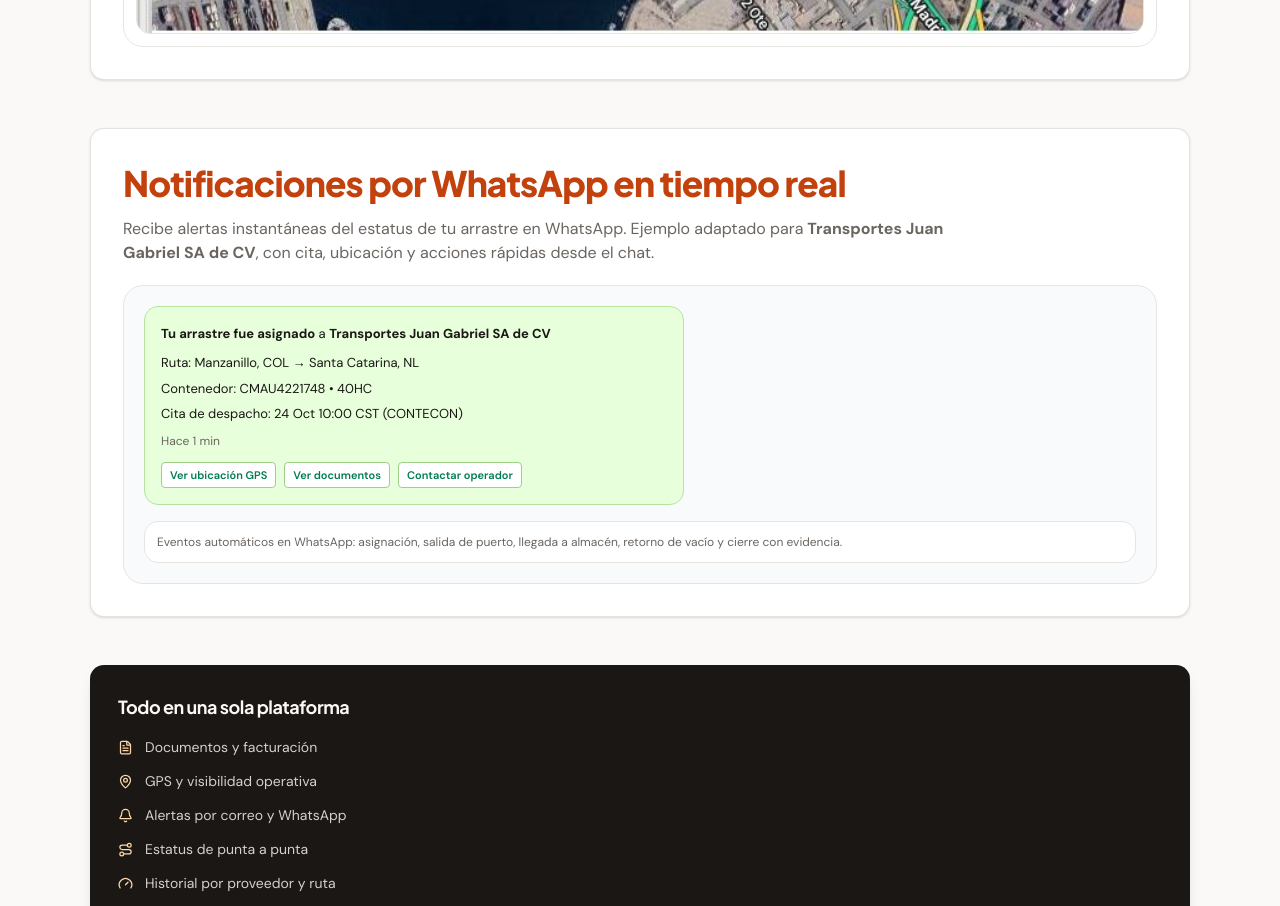
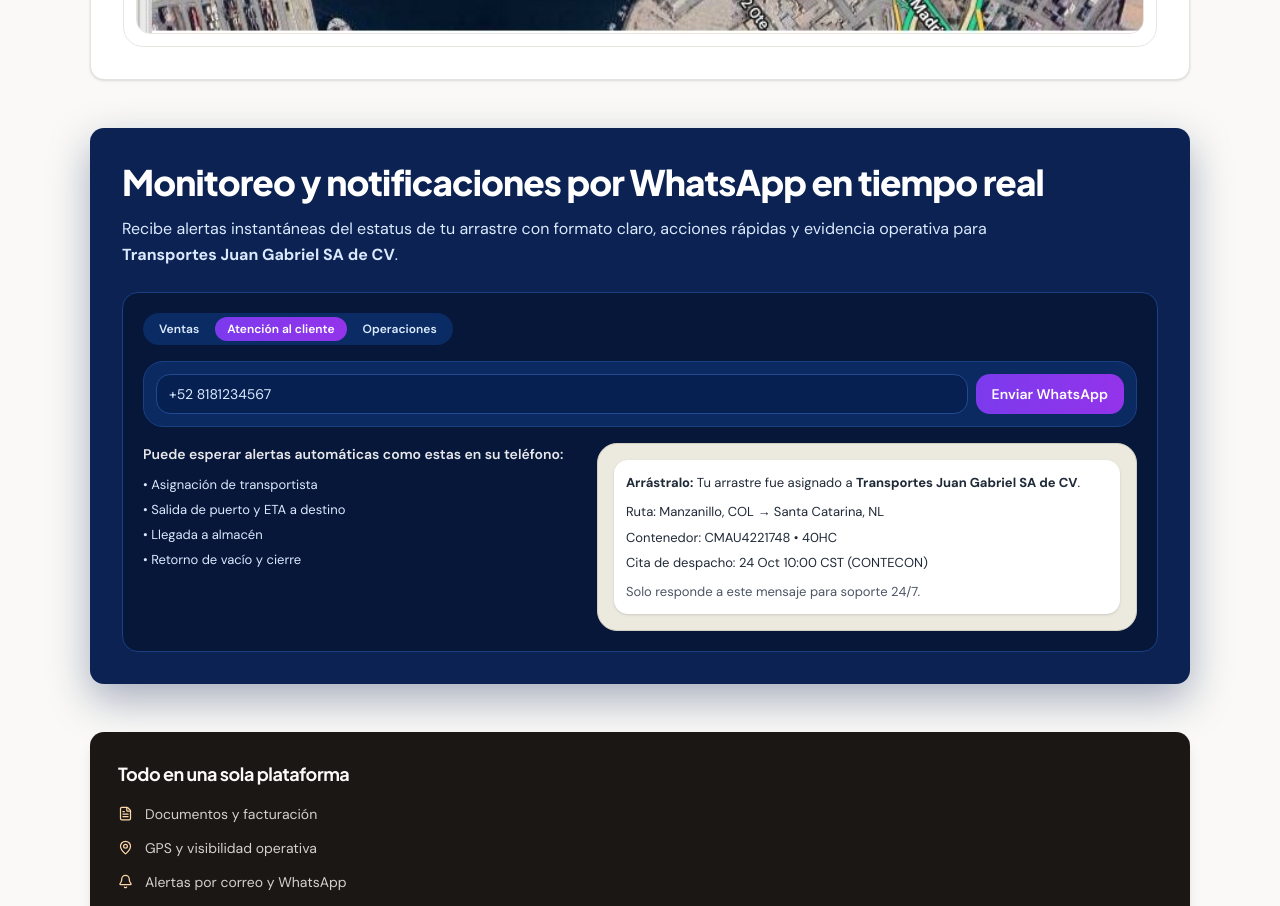
Before and after one commit to apollo-ex/arrastralo, a Next.js app: page /landing in a window 1280 px wide. Shown: the part 4200-5106 px from the top of the page. Built offline with nearby package versions, Linux system fonts and the light colour scheme.

Commit message:
Redesign WhatsApp notifications mock to match provided visual style

```diff
--- a/app/landing/page.tsx
+++ b/app/landing/page.tsx
@@ -404,42 +404,51 @@ export default function LandingPage() {
       {/* ── WhatsApp notification mock ─────────────── */}
       <section className="px-4 sm:px-6 pb-10 sm:pb-12">
         <div className="max-w-[1100px] mx-auto">
-          <Card className="overflow-hidden border-warm-300/60">
+          <Card className="overflow-hidden border-0 bg-[#0b2252] text-white shadow-[0_16px_42px_rgba(11,34,82,.35)]">
             <CardContent className="p-6 sm:p-8">
-              <h3 className="font-display text-[clamp(1.4rem,3vw,2.2rem)] font-extrabold tracking-tight text-primary leading-tight">
-                Notificaciones por WhatsApp en tiempo real
+              <h3 className="font-display text-[clamp(1.4rem,3vw,2.2rem)] font-extrabold tracking-tight text-white leading-tight">
+                Monitoreo y notificaciones por WhatsApp en tiempo real
               </h3>
-              <p className="text-sm sm:text-base text-muted-foreground mt-3 max-w-[860px]">
-                Recibe alertas instantáneas del estatus de tu arrastre en WhatsApp. Ejemplo adaptado para
-                <b> Transportes Juan Gabriel SA de CV</b>, con cita, ubicación y acciones rápidas desde el chat.
+              <p className="text-sm sm:text-base text-blue-100 mt-3 max-w-[900px] leading-relaxed">
+                Recibe alertas instantáneas del estatus de tu arrastre con formato claro, acciones rápidas y evidencia operativa para
+                <b> Transportes Juan Gabriel SA de CV</b>.
               </p>
 
-              <div className="mt-5 grid gap-4 items-start">
-                <div className="rounded-xl border border-border bg-[#f8fafc] p-4 sm:p-5">
-                  <div className="rounded-lg bg-[#e7ffdb] border border-[#b7e3a1] p-3 sm:p-4 max-w-[540px]">
-                    <p className="text-[13px] leading-relaxed">
-                      <b>Tu arrastre fue asignado</b> a <b>Transportes Juan Gabriel SA de CV</b>
-                    </p>
-                    <p className="text-[13px] leading-relaxed mt-2">
-                      Ruta: Manzanillo, COL → Santa Catarina, NL
-                    </p>
-                    <p className="text-[13px] leading-relaxed mt-1">
-                      Contenedor: CMAU4221748 • 40HC
-                    </p>
-                    <p className="text-[13px] leading-relaxed mt-1">
-                      Cita de despacho: 24 Oct 10:00 CST (CONTECON)
-                    </p>
-                    <p className="text-[12px] text-muted-foreground mt-2">Hace 1 min</p>
-                    <div className="mt-3 flex flex-wrap gap-2">
-                      <span className="inline-flex items-center rounded border border-[#9ecf88] bg-white px-2 py-1 text-[11px] font-semibold text-emerald-700">Ver ubicación GPS</span>
-                      <span className="inline-flex items-center rounded border border-[#9ecf88] bg-white px-2 py-1 text-[11px] font-semibold text-emerald-700">Ver documentos</span>
-                      <span className="inline-flex items-center rounded border border-[#9ecf88] bg-white px-2 py-1 text-[11px] font-semibold text-emerald-700">Contactar operador</span>
-                    </div>
+              <div className="mt-6 rounded-2xl bg-[#07173a] border border-[#1a3f83] p-4 sm:p-5">
+                <div className="inline-flex rounded-full bg-[#0a2b63] p-1 gap-1 text-xs font-semibold mb-4">
+                  <span className="px-3 py-1 rounded-full text-blue-100">Ventas</span>
+                  <span className="px-3 py-1 rounded-full bg-gradient-to-r from-[#7c3aed] to-[#9333ea] text-white">Atención al cliente</span>
+                  <span className="px-3 py-1 rounded-full text-blue-100">Operaciones</span>
+                </div>
+
+                <div className="rounded-xl border border-[#1a3f83] bg-[#0b2a62] p-2.5 sm:p-3 flex flex-col sm:flex-row gap-2">
+                  <div className="flex-1 h-10 rounded-lg bg-[#072052] border border-[#214a93] px-3 flex items-center text-blue-100 text-sm">
+                    +52 8181234567
+                  </div>
+                  <button className="h-10 rounded-lg px-4 bg-gradient-to-r from-[#7c3aed] to-[#9333ea] text-white text-sm font-semibold">
+                    Enviar WhatsApp
+                  </button>
+                </div>
+
+                <div className="mt-4 grid gap-3 sm:grid-cols-[.9fr_1.1fr] items-start">
+                  <div className="text-white/90 text-sm leading-relaxed">
+                    <p className="font-semibold">Puede esperar alertas automáticas como estas en su teléfono:</p>
+                    <ul className="mt-2 space-y-1 text-blue-100 text-[13px]">
+                      <li>• Asignación de transportista</li>
+                      <li>• Salida de puerto y ETA a destino</li>
+                      <li>• Llegada a almacén</li>
+                      <li>• Retorno de vacío y cierre</li>
+                    </ul>
                   </div>
 
-                  <div className="mt-4 rounded-lg border border-border bg-white p-3 text-xs text-muted-foreground">
-                    Eventos automáticos en WhatsApp: asignación, salida de puerto, llegada a almacén,
-                    retorno de vacío y cierre con evidencia.
+                  <div className="rounded-xl bg-[#ece9df] border border-[#d3cec0] p-3 sm:p-4">
+                    <div className="rounded-lg bg-white p-3 text-[13px] text-[#1f2937] leading-relaxed shadow-sm">
+                      <p><b>Arrástralo:</b> Tu arrastre fue asignado a <b>Transportes Juan Gabriel SA de CV</b>.</p>
+                      <p className="mt-2">Ruta: Manzanillo, COL → Santa Catarina, NL</p>
+                      <p className="mt-1">Contenedor: CMAU4221748 • 40HC</p>
+                      <p className="mt-1">Cita de despacho: 24 Oct 10:00 CST (CONTECON)</p>
+                      <p className="mt-2 text-[#4b5563]">Solo responde a este mensaje para soporte 24/7.</p>
+                    </div>
                   </div>
                 </div>
               </div>
```
